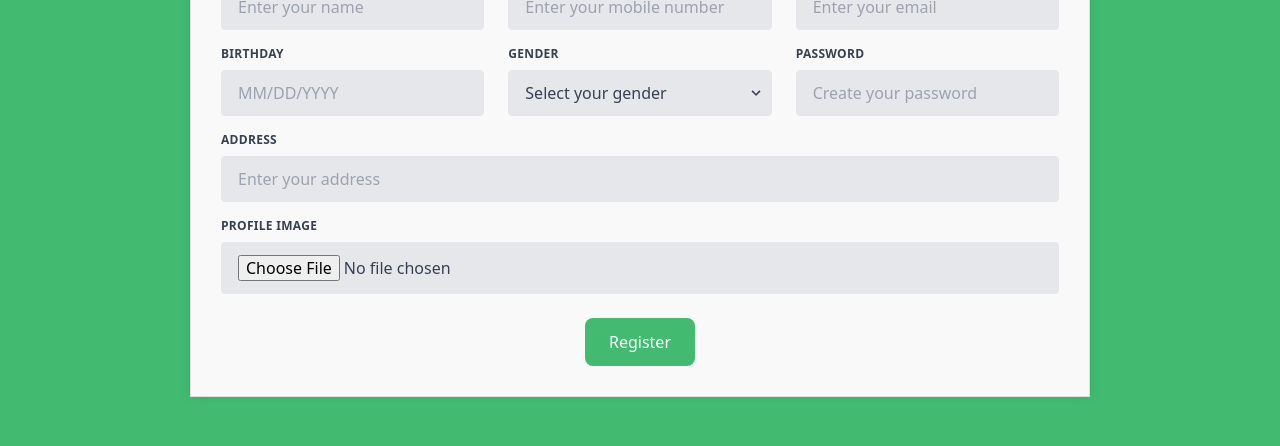
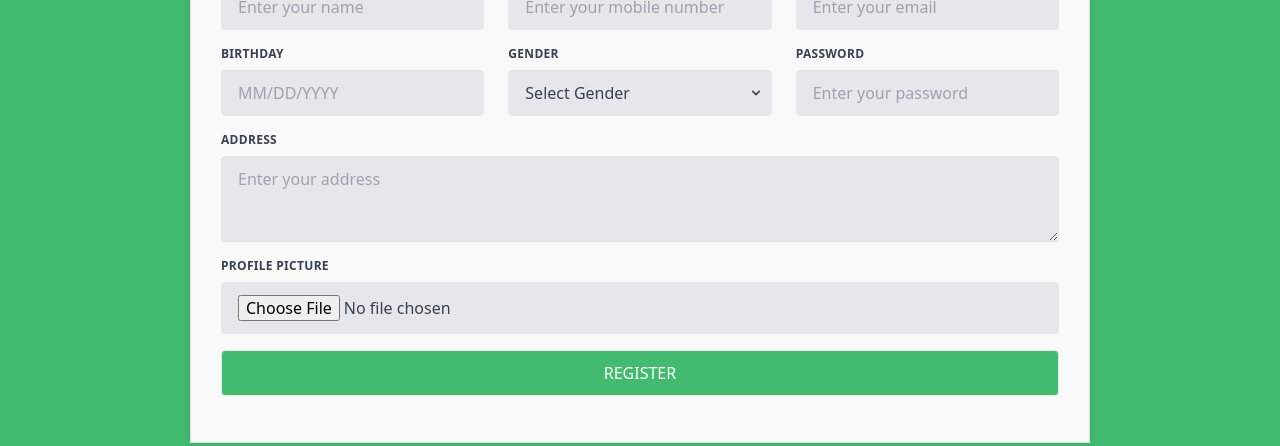
Before and after one commit to Sachi-H/Internship, a React (Create React App) app in the folder 1st-task/: page /register in a window 1280 px wide. Shown: the part 323-769 px from the top of the page. Built offline with nearby package versions, Linux system fonts and the light colour scheme.

Commit message:
scroll bar

```diff
--- a/1st-task/src/components/Register.js
+++ b/1st-task/src/components/Register.js
@@ -142,6 +142,9 @@ const Register = () => {
                   max-height: 250px;
                   overflow-y: auto;
                 }
+                .react-datepicker__triangle {
+                  display: none;
+                }
               `}
             </style>
 
@@ -197,6 +200,8 @@ const Register = () => {
                   onBlur={handleBlur}
                   showMonthDropdown
                   showYearDropdown
+                  yearDropdownItemNumber={50}
+                  scrollableYearDropdown
                   minDate={new Date('1900-01-01')}
                   maxDate={new Date('2014-12-31')}
                   dateFormat="MM/dd/yyyy"
@@ -209,31 +214,33 @@ const Register = () => {
                   <div className="text-red-500 text-s">{errors.birthday}</div>
                 )}
               </div>
+
               <div className="w-full md:w-1/3 px-3">
                 <label className="block tracking-wide text-gray-700 text-xs font-bold mb-2" htmlFor="gender"> GENDER </label>
                 <div className="relative">
-                  <select className="block appearance-none w-full bg-gray-200 border border-gray-200 text-gray-700 py-3 px-4 rounded leading-tight focus:outline-none focus:bg-white focus:border-gray-500"
+                  <select
                     value={values.gender} onChange={handleChange} onBlur={handleBlur}
-                    id="gender" style={{ cursor: 'pointer' }}>
-                    <option value="" disabled>Select your gender</option>
-                    <option>Male</option>
-                    <option>Female</option>
+                    id="gender"
+                    className={`block appearance-none w-full bg-gray-200 border border-gray-200 text-gray-700 py-3 px-4 pr-8 rounded leading-tight focus:outline-none focus:bg-white focus:border-gray-500 ${errors.gender && touched.gender ? "border-red-500" : ""}`}
+                  >
+                    <option value="">Select Gender</option>
+                    <option value="male">Male</option>
+                    <option value="female">Female</option>
                   </select>
                   <div className="pointer-events-none absolute inset-y-0 right-0 flex items-center px-2 text-gray-700">
-                    <svg className="fill-current h-4 w-4" xmlns="http://www.w3.org/2000/svg" viewBox="0 0 20 20">
-                      <path d="M9.293 12.95l.707.707L15.657 8l-1.414-1.414L10 10.828 5.757 6.586 4.343 8z" />
-                    </svg>
+                    <svg className="fill-current h-4 w-4" xmlns="http://www.w3.org/2000/svg" viewBox="0 0 20 20"><path d="M5.293 7.293a1 1 0 011.414 0L10 10.586l3.293-3.293a1 1 0 011.414 1.414l-4 4a1 1 0 01-1.414 0l-4-4a1 1 0 010-1.414z"/></svg>
                   </div>
                 </div>
                 {errors.gender && touched.gender && (
                   <div className="text-red-500 text-s">{errors.gender}</div>
                 )}
               </div>
+
               <div className="w-full md:w-1/3 px-3">
                 <label className="block tracking-wide text-gray-700 text-xs font-bold mb-2" htmlFor="password"> PASSWORD </label>
                 <input
                   value={values.password} onChange={handleChange} onBlur={handleBlur}
-                  id="password" type="password" placeholder="Create your password"
+                  id="password" type="password" placeholder="Enter your password"
                   className={`appearance-none block w-full bg-gray-200 text-gray-700 border border-gray-200 rounded py-3 px-4 leading-tight focus:outline-none focus:bg-white focus:border-gray-500 ${errors.password && touched.password ? "border-red-500" : ""}`}
                 />
                 {errors.password && touched.password && (
@@ -243,13 +250,13 @@ const Register = () => {
             </div>
 
             <div className="flex flex-wrap -mx-3 mb-4">
-              <div className="w-full px-3">
+              <div className="w-full px-3 mb-6 md:mb-0">
                 <label className="block tracking-wide text-gray-700 text-xs font-bold mb-2" htmlFor="address"> ADDRESS </label>
-                <input
+                <textarea
                   value={values.address} onChange={handleChange} onBlur={handleBlur}
-                  id="address" type="text" placeholder="Enter your address"
-                  className={`appearance-none block w-full bg-gray-200 text-gray-700 border border-gray-200 rounded py-3 px-4 leading-tight focus:outline-none focus:bg-white focus:border-gray-500 ${errors.address && touched.address ? "border-red-500" : ""}`}
-                />
+                  id="address" rows="3" placeholder="Enter your address"
+                  className={`block appearance-none w-full bg-gray-200 text-gray-700 border border-gray-200 rounded py-3 px-4 leading-tight focus:outline-none focus:bg-white focus:border-gray-500 ${errors.address && touched.address ? "border-red-500" : ""}`}
+                ></textarea>
                 {errors.address && touched.address && (
                   <div className="text-red-500 text-s">{errors.address}</div>
                 )}
@@ -257,51 +264,42 @@ const Register = () => {
             </div>
 
             <div className="flex flex-wrap -mx-3 mb-4">
-              <div className="w-full px-3">
-                <label className="block tracking-wide text-gray-700 text-xs font-bold mb-2" htmlFor="image"> PROFILE IMAGE </label>
-                <div className='flex'>
+              <div className="w-full px-3 mb-6 md:mb-0">
+                <label className="block tracking-wide text-gray-700 text-xs font-bold mb-2">PROFILE PICTURE</label>
                 <input
                   key={fileInputKey}
-                    type="file"
-                    id="image"
-                    accept="image/*"
                   onChange={handleImageChange}
                   className="appearance-none block w-full bg-gray-200 text-gray-700 border border-gray-200 rounded py-3 px-4 leading-tight focus:outline-none focus:bg-white focus:border-gray-500"
+                  type="file"
                 />
                 {image && (
+                  <div className="mt-4 relative">
+                    <img src={image} alt="Profile" className="w-40 h-40 rounded-full object-cover" />
                     <button
                       type="button"
                       onClick={handleCancel}
-                      className="bg-gray-400 hover:bg-gray-500 text-white font-medium py-3 px-6 rounded ml-4"
+                      className="absolute top-0 right-0 mt-2 mr-2 bg-red-500 text-white rounded-full p-1"
                     >
-                      Cancel
+                      <svg className="w-4 h-4 fill-current" xmlns="http://www.w3.org/2000/svg" viewBox="0 0 20 20"><path d="M10 8.586l2.828-2.829a1 1 0 111.415 1.415L11.414 10l2.829 2.828a1 1 0 01-1.415 1.415L10 11.414l-2.828 2.829a1 1 0 11-1.415-1.415L8.586 10 5.757 7.172a1 1 0 111.415-1.415L10 8.586z"/></svg>
                     </button>
-                  )}
-                </div>
-                {image && (
-                  <div className="mt-2">
-                    <img
-                      src={image}
-                      alt="Preview"
-                      className="w-32 h-32 object-cover"
-                    />
                   </div>
                 )}
               </div>
             </div>
 
-            <div className='flex justify-center'>
+            <div className="flex flex-wrap -mx-3 mb-4">
+              <div className="w-full px-3 mb-6 md:mb-0">
                 <button
+                  type="submit"
+                  className="appearance-none block w-full bg-[#42bb71] hover:bg-[#69c98c] text-white border border-gray-200 rounded py-3 px-4 leading-tight focus:outline-none focus:bg-[#69c98c] focus:border-gray-500"
                   disabled={isSubmitting}
-                type="submit"
-                className={`mt-2 px-6 py-3 font-medium ${isSubmitting ? 'bg-gray-500' : 'bg-[#42bb71]'}
-                ${isSubmitting ? '' : 'hover:bg-white hover:shadow-[inset_0_0_0_2px_#42bb71] hover:text-[#42bb71]'}
-                text-white rounded-lg text-center`}
-              > {isSubmitting ? 'Submitting...' : 'Register'} </button>
+                >
+                  {isSubmitting ? 'Registering...' : 'REGISTER'}
+                </button>
+              </div>
             </div>
           </div>
         </FormContainer>
-
       </div>
     </div>
   );
```
Lines whose indentation alone changed are shown as unchanged.
